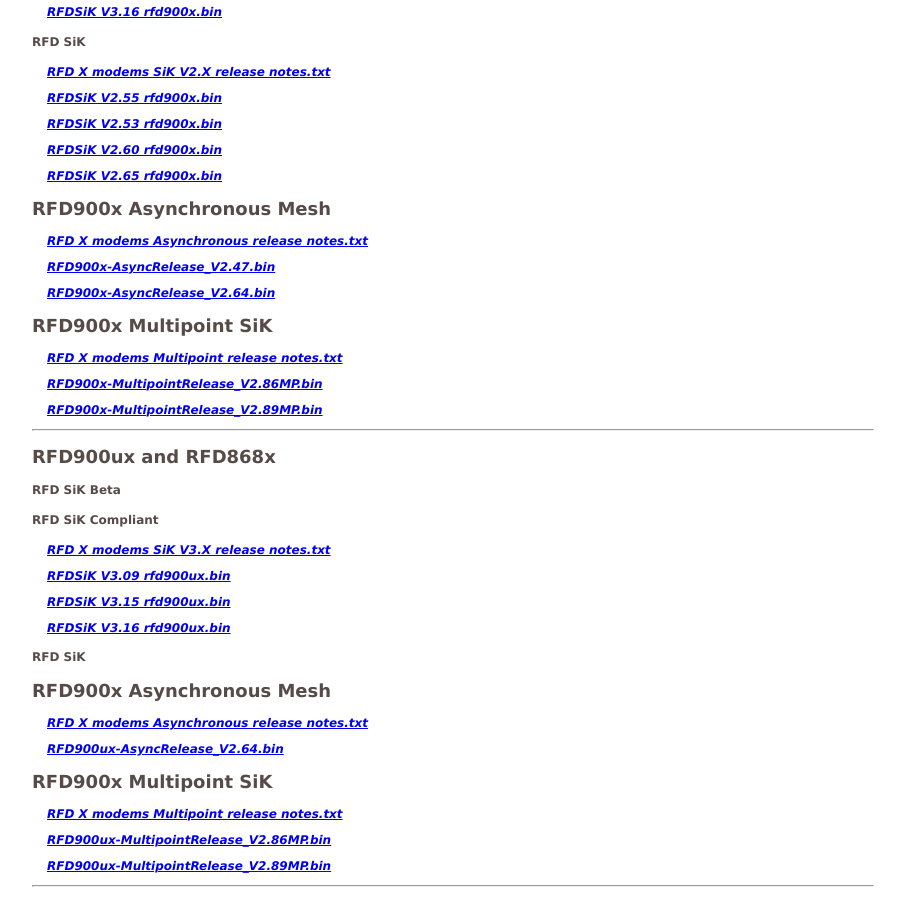
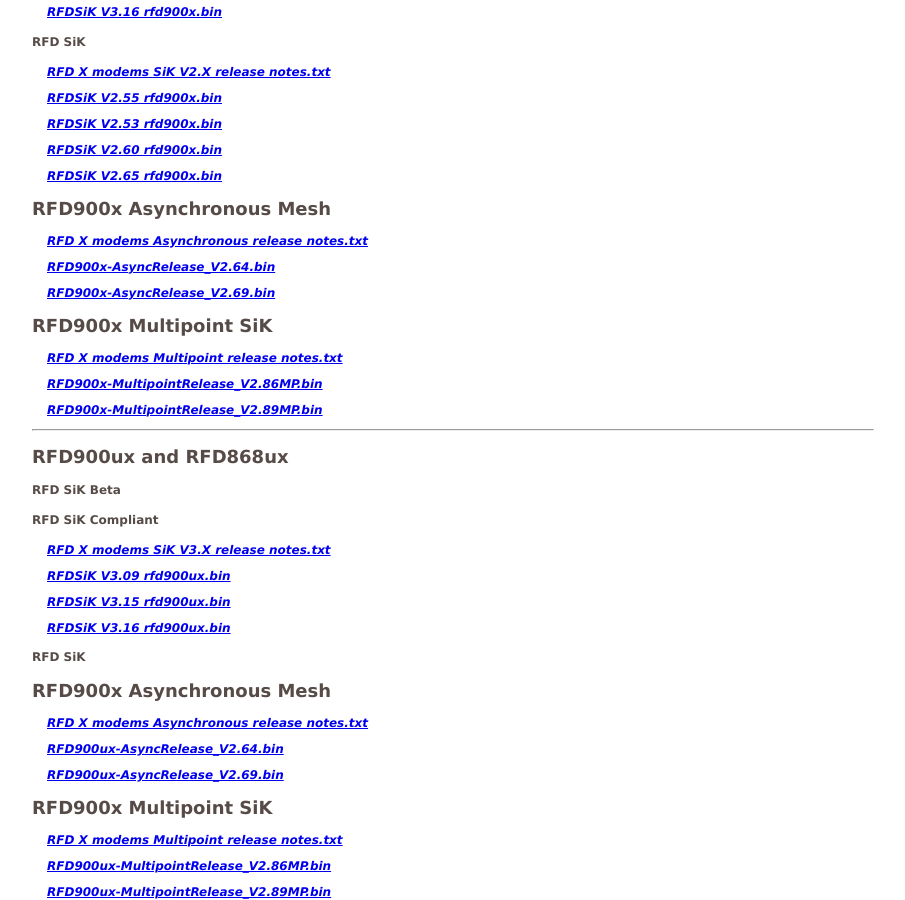
Before and after one commit to RFDesign/rfdesign.github.io, a Jekyll site: the page built from firmware.html, in a window 1280 px wide and 900 px high, scrolled down 329 px. Shown: the whole window, without its empty margins (176-1081 px from the left). Built offline with Jekyll 4.4.1, drawn with Linux system fonts in a browser that asks for light colours.

Commit message:
Update firmware.yml

```diff
--- a/_data/firmware.yml
+++ b/_data/firmware.yml
@@ -19,8 +19,9 @@
         - file: RFD X modems Asynchronous release notes.txt
      #   - file: RFD900x-AsyncRelease_V2.43.bin
      #   - file: RFD900x-AsyncRelease_V2.45F.bin
-        - file: RFD900x-AsyncRelease_V2.47.bin
+     #   - file: RFD900x-AsyncRelease_V2.47.bin
         - file: RFD900x-AsyncRelease_V2.64.bin
+        - file: RFD900x-AsyncRelease_V2.69.bin
     MPSIK:
         - file: RFD X modems Multipoint release notes.txt
      #   - file: RFD900x-MultipointRelease_V2.75MP.bin
@@ -28,7 +29,7 @@
         - file: RFD900x-MultipointRelease_V2.89MP.bin
 
 - modems:
-    heading: RFD900ux and RFD868x
+    heading: RFD900ux and RFD868ux
     SIKC:
         - file: RFD X modems SiK V3.X release notes.txt
         - file: RFDSiK V3.09 rfd900ux.bin
@@ -37,6 +38,7 @@
     Async:
         - file: RFD X modems Asynchronous release notes.txt
         - file: RFD900ux-AsyncRelease_V2.64.bin
+        - file: RFD900ux-AsyncRelease_V2.69.bin
 
     MPSIK:
         - file: RFD X modems Multipoint release notes.txt
```
